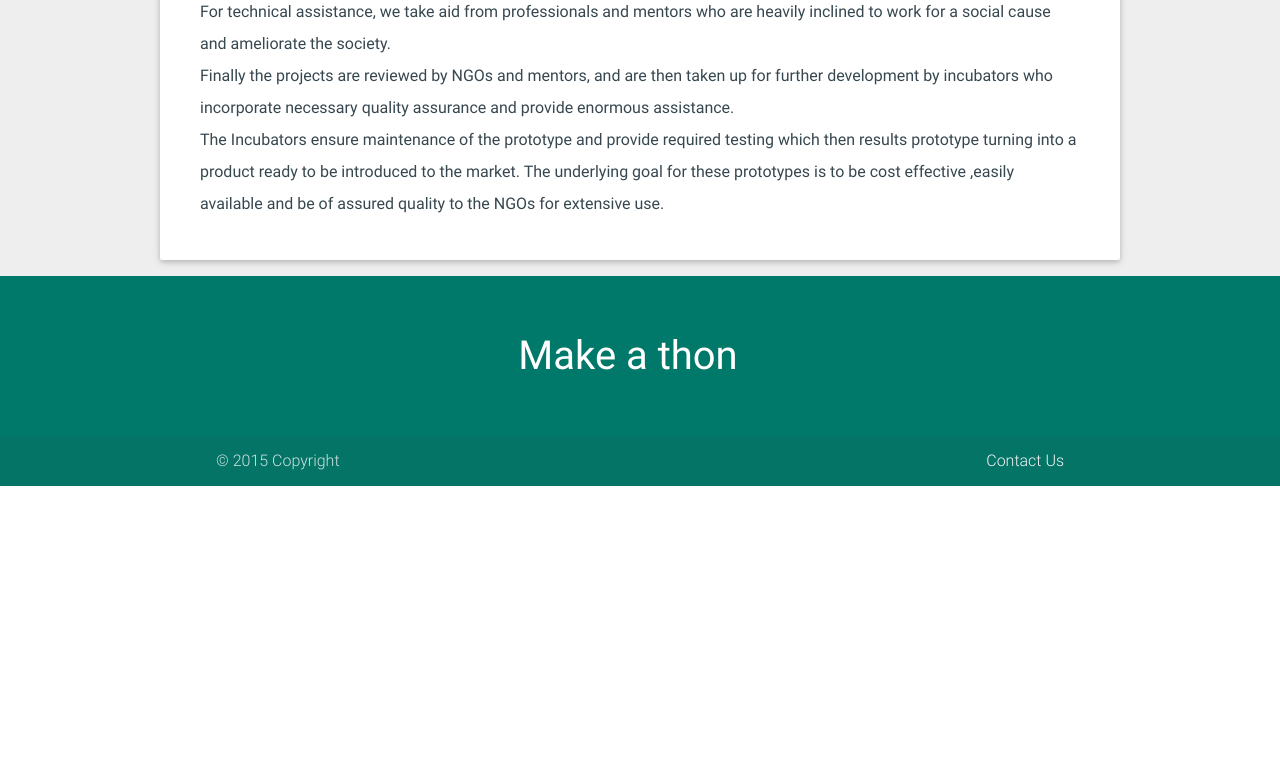
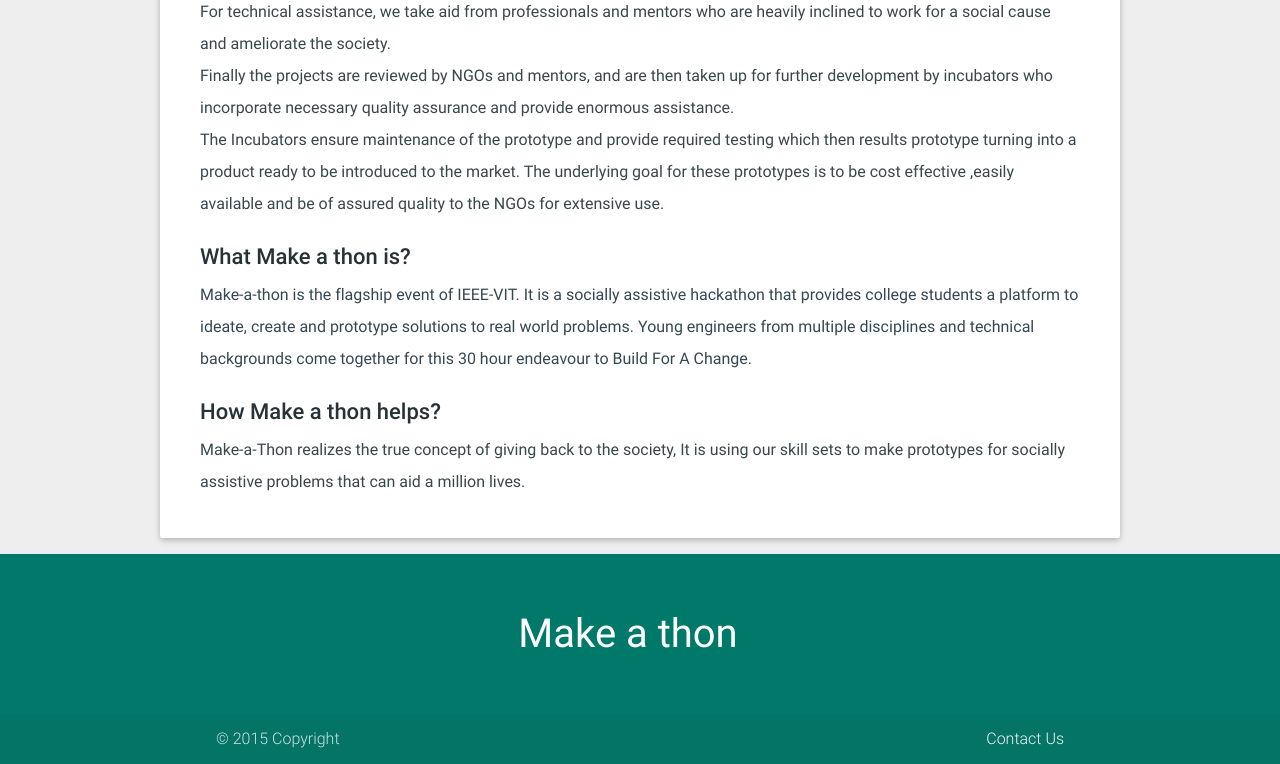
Before and after one commit to hkandala/bfac, a PHP site: page /aboutus.php in a window 1280 px wide. Shown: the part 1021-1785 px from the top of the page. Before the commit the page ends 1507 px from the top, so only its background shows below. Run offline with PHP 8.4, Linux system fonts and the light colour scheme.

Commit message:
About us page update

```diff
--- a/aboutus.php
+++ b/aboutus.php
@@ -37,6 +37,10 @@
                     <p>For technical assistance, we take aid from professionals and mentors who are heavily inclined to work for a social cause and ameliorate the society.</p>
                     <p>Finally the projects are reviewed by NGOs and mentors, and are then taken up for further development by incubators who incorporate necessary quality assurance and provide enormous assistance.</p>
                     <p>The Incubators ensure maintenance of the prototype and provide required testing which then results prototype turning into a product ready to be introduced to the market. The underlying goal  for these prototypes is to be cost effective ,easily available and be of assured quality to the NGOs for extensive use.</p>
+                	<h2>What Make a thon is?</h2>
+                	<p>Make-a-thon is the flagship event of IEEE-VIT. It is a socially assistive hackathon that provides college students a platform to ideate, create and prototype solutions to real world problems. Young engineers from multiple disciplines and technical backgrounds come together for this 30 hour endeavour to Build For A Change.</p>
+                	<h2>How Make a thon helps?</h2>
+                	<p>Make-a-Thon realizes the true concept of giving back to the society, It is using our skill sets to make prototypes for socially assistive problems that can aid a million lives.</p>
                 </div>
             </div>
         </div>
```
